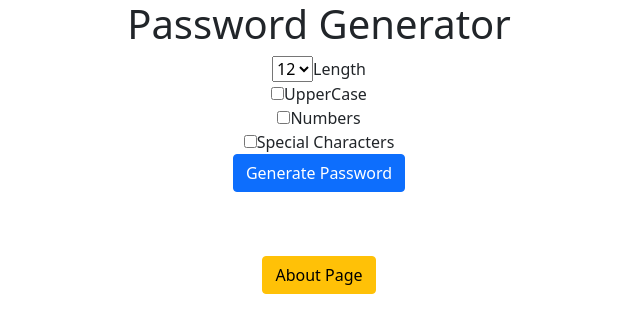
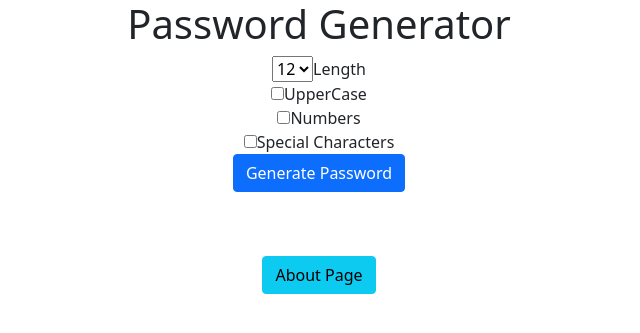
Before and after one commit to greeshma08/django3-password_generator, a Django app: page / in a window 1280 px wide. Shown: the top 333 px of the page, without its empty margins (321-961 px from the left). Run offline with Django 3.2, Linux system fonts and the light colour scheme.

Commit message:
My second commit

```diff
--- a/generator/templates/generator/home.html
+++ b/generator/templates/generator/home.html
@@ -26,6 +26,6 @@
     </form>
     <br>
     <br>
-    <a href="{% url 'about' %}"class="btn btn-warning">About Page</a>
+    <a href="{% url 'about' %}"class="btn btn-info">About Page</a>
 
 </div>
```
